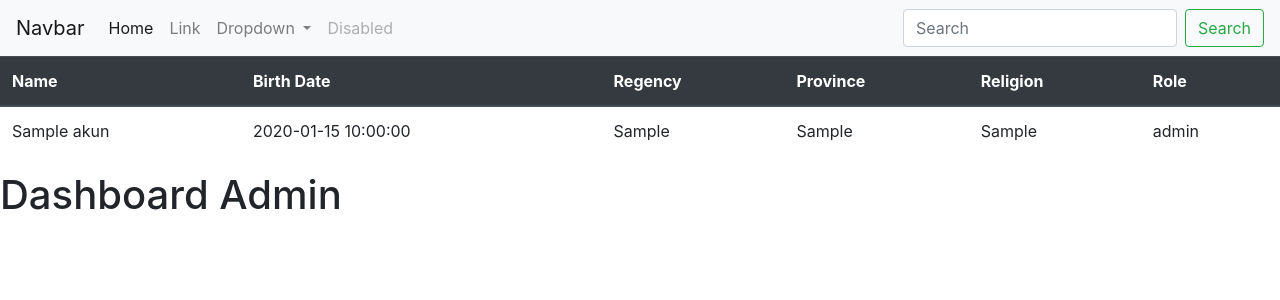
After one commit to justrprt/simpleCRUD_web, a PHP site: page /admin-dashboard.php in a window 1280 px wide. The commit adds this page. Shown: the top 300 px of the page. Run offline with PHP 8.4, Linux system fonts and the light colour scheme; tables that the repository leaves empty or names only in its code hold one stand-in row (values such as "Sample post").

Commit message:
username checker, search fiture, admin and user dashboard

```diff
--- /dev/null
+++ b/PHP/admin-dashboard.php
@@ -0,0 +1,109 @@
+<?php
+
+include "config.php";
+
+
+
+?>
+
+
+<!DOCTYPE html>
+<html>
+<head>
+    <title>List User-Admin</title>
+    <link rel="stylesheet" href="https://stackpath.bootstrapcdn.com/bootstrap/4.5.0/css/bootstrap.min.css" integrity="sha384-9aIt2nRpC12Uk9gS9baDl411NQApFmC26EwAOH8WgZl5MYYxFfc+NcPb1dKGj7Sk" crossorigin="anonymous">
+</head>
+<body>
+<nav class="navbar navbar-expand-lg navbar-light bg-light">
+  <a class="navbar-brand" href="#">Navbar</a>
+  <button class="navbar-toggler" type="button" data-toggle="collapse" data-target="#navbarSupportedContent" aria-controls="navbarSupportedContent" aria-expanded="false" aria-label="Toggle navigation">
+    <span class="navbar-toggler-icon"></span>
+  </button>
+
+  <div class="collapse navbar-collapse" id="navbarSupportedContent">
+    <ul class="navbar-nav mr-auto">
+      <li class="nav-item active">
+        <a class="nav-link" href="#">Home <span class="sr-only">(current)</span></a>
+      </li>
+      <li class="nav-item">
+        <a class="nav-link" href="#">Link</a>
+      </li>
+      <li class="nav-item dropdown">
+        <a class="nav-link dropdown-toggle" href="#" id="navbarDropdown" role="button" data-toggle="dropdown" aria-haspopup="true" aria-expanded="false">
+          Dropdown
+        </a>
+        <div class="dropdown-menu" aria-labelledby="navbarDropdown">
+          <a class="dropdown-item" href="#">Action</a>
+          <a class="dropdown-item" href="#">Another action</a>
+          <div class="dropdown-divider"></div>
+          <a class="dropdown-item" href="#">Something else here</a>
+        </div>
+      </li>
+      <li class="nav-item">
+        <a class="nav-link disabled" href="#" tabindex="-1" aria-disabled="true">Disabled</a>
+      </li>
+    </ul>
+    <form class="form-inline my-2 my-lg-0" method="post">
+      <input class="form-control mr-sm-2" type="search" placeholder="Search" aria-label="Search" name = "search">
+      <button class="btn btn-outline-success my-2 my-sm-0" type="submit">Search</button>
+    </form>
+  </div>
+</nav>
+
+<?php
+
+if(isset($_POST['search'])){
+  $key = $_POST['search'];
+  $sql = "SELECT name, birth_date, regency, province, religion, role
+        FROM data_akun
+        WHERE name LIKE '%".$key."%' OR
+              birth_date LIKE '%".$key."%' OR
+              regency LIKE '%".$key."%' OR
+              province LIKE '%".$key."%' OR
+              religion LIKE '%".$key."%' OR
+              role LIKE '%".$key."%'
+        ORDER BY name";
+}else {
+
+  $sql = "SELECT name, birth_date, regency, province, religion, role
+        FROM data_akun
+        ORDER BY name";
+}
+
+if($result = mysqli_query($conn, $sql)){
+    if(mysqli_num_rows($result) > 0){
+        echo '<table class = "table table-hover">';
+        echo '<thead class = "thead-dark">';
+            echo "<tr>";
+                echo '<th scope="col">Name</th>';
+                echo '<th scope="col">Birth Date</th>';
+                echo '<th scope="col">Regency</th>';
+                echo '<th scope="col">Province</th>';
+                echo '<th scope="col">Religion</th>';
+                echo '<th scope="col">Role</th>';
+            echo "</tr>";
+        echo '</thead>';
+        while($row = mysqli_fetch_array($result)){
+            echo "<tr>";
+                echo "<td>" . $row['name'] . "</td>";
+                echo "<td>" . $row['birth_date'] . "</td>";
+                echo "<td>" . $row['regency'] . "</td>";
+                echo "<td>" . $row['province'] . "</td>";
+                echo "<td>" . $row['religion'] . "</td>";
+                echo "<td>" . $row['role'] . "</td>";
+            echo "</tr>";
+        }
+        echo "</table>";
+        // Free result set
+        mysqli_free_result($result);
+    } else{
+        echo "No records matching your query were found.";
+    }
+} else{
+    echo "ERROR: Could not able to execute $sql. " . mysqli_error($link);
+}
+echo '<h1>Dashboard Admin</h1>';
+?>
+
+</body>
+</html>
```
Also changed, not shown: PHP/list-user.php (deleted, +0 -24 lines), PHP/login.php (+6 -3 lines), PHP/proses-register.php (deleted, +0 -37 lines), PHP/register.php (+39 -21 lines), PHP/user-dashboard.php (added, +110 -0 lines).
